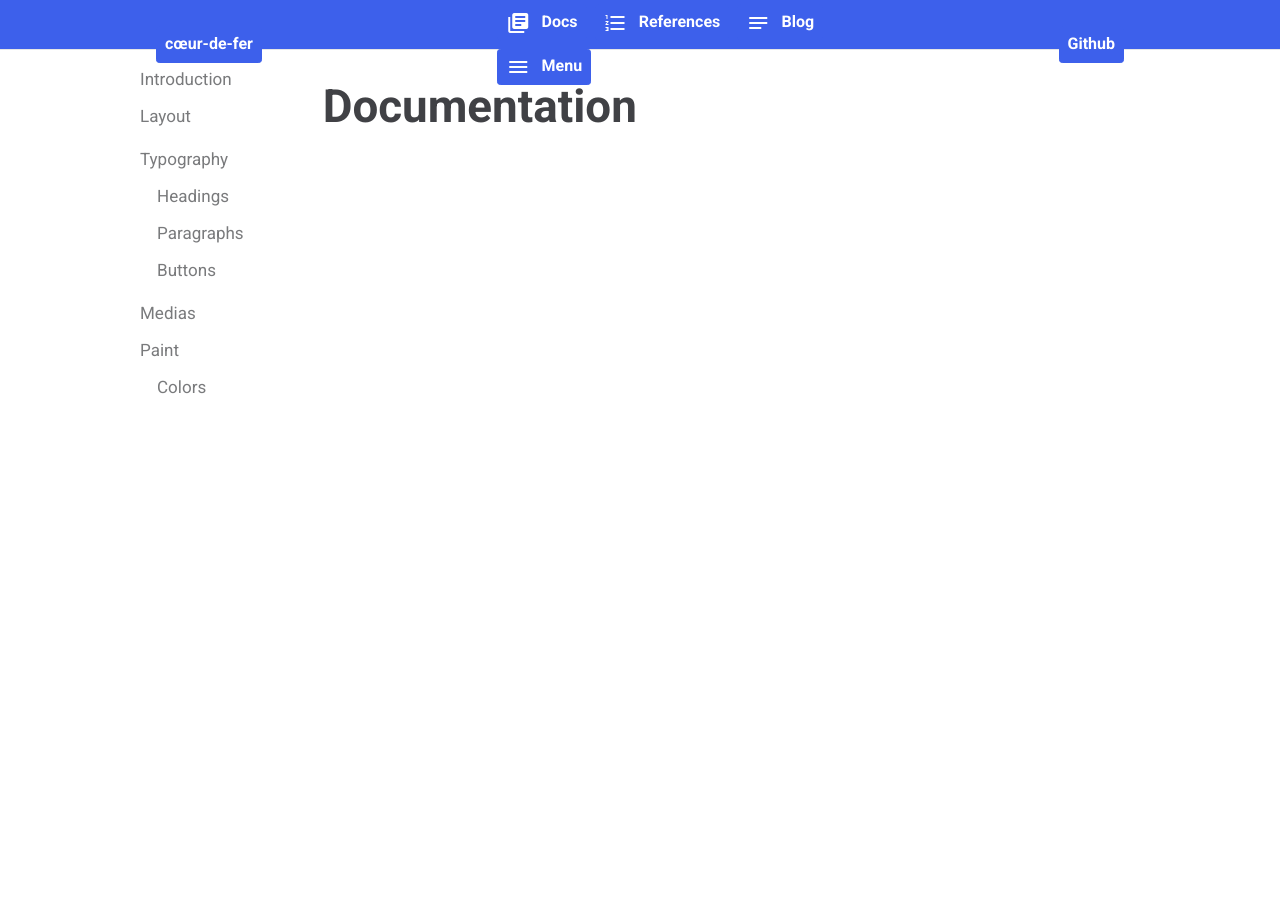
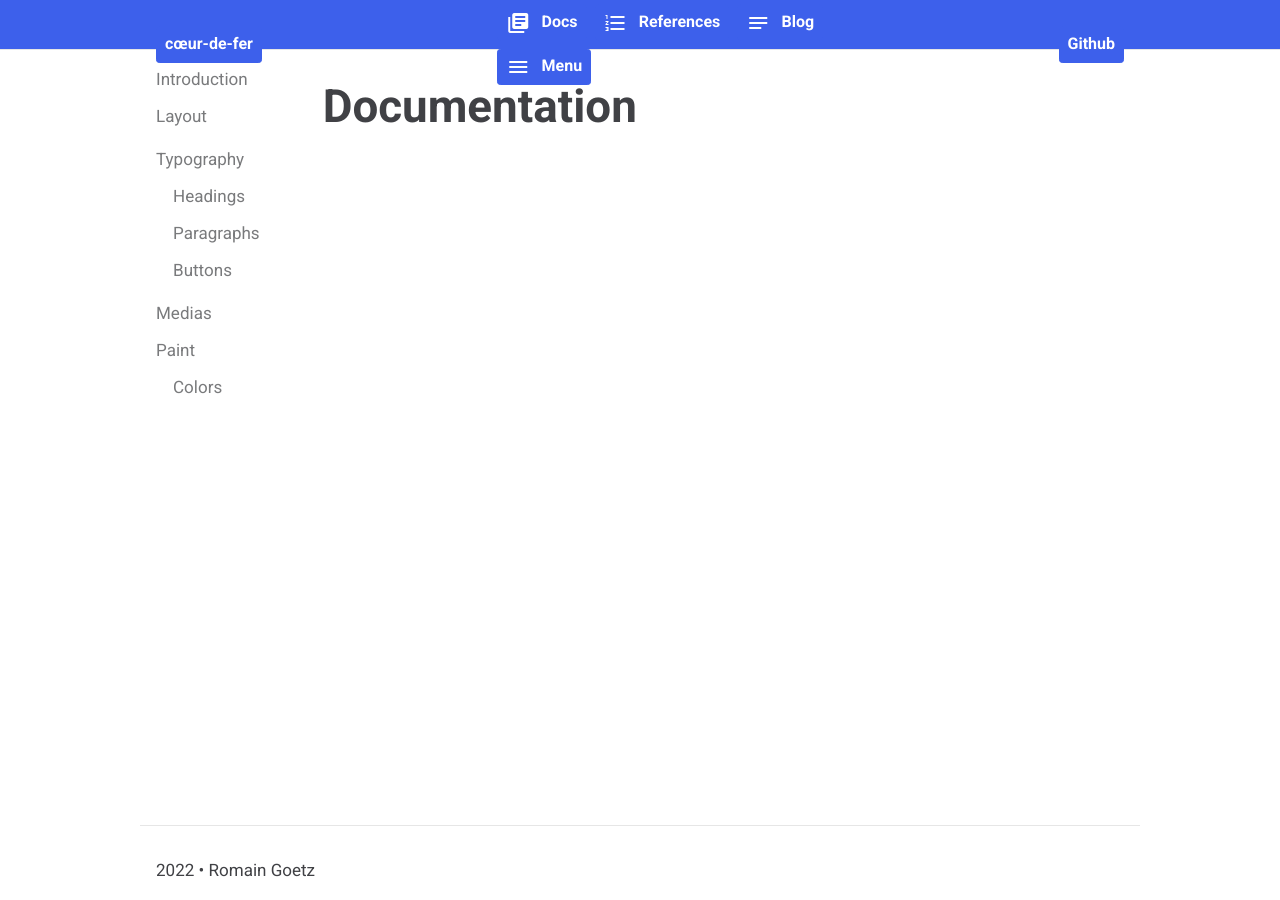
Before and after one commit to wizhou/coeur-de-fer, a Jekyll site: the page built from demo/_docs/index.md, in a window 1280 px wide. Built offline with Jekyll 4.4.1, drawn with Linux system fonts in a browser that asks for light colours; nearby versions of some CDN libraries.

Commit message:
Demo : Docs layout
Correcting elements, responsives classes added

```diff
--- a/demo/_layouts/docs.html
+++ b/demo/_layouts/docs.html
@@ -2,23 +2,18 @@
 <html lang="fr">
   {% include head.html %}
   <body>
-    <div class="docs layout">
-      {% include header.html %}
-      <div class="docs-wrap flow row">
-        <aside class="navigation col-2">
-          {% include navigation.html %}
-        </aside>
-        <main class="col-10">
-          <section class="aperture marge">
-            <h2 class=" hero-title headings">
-              {{ page.title }}
-            </h2>
-            {{ content }}
-          </section>
-        </main>
-      </div>
-      <footer>
-      </footer>
+    {% include header.html %}
+    <div class="content flow row">
+      <aside class="navigation hide-tablet col-2 aperture">
+        {% include navigation.html %}
+      </aside>
+      <main class="docs col-10 col-tablet-12">
+        <div class="aperture marge">
+          <h2 class=" hero-title headings">{{ page.title }}</h2>
+          {{ content }}
+        </div>
+      </main>
     </div>
+    {% include footer.html %}
   </body>
 </html>
```
